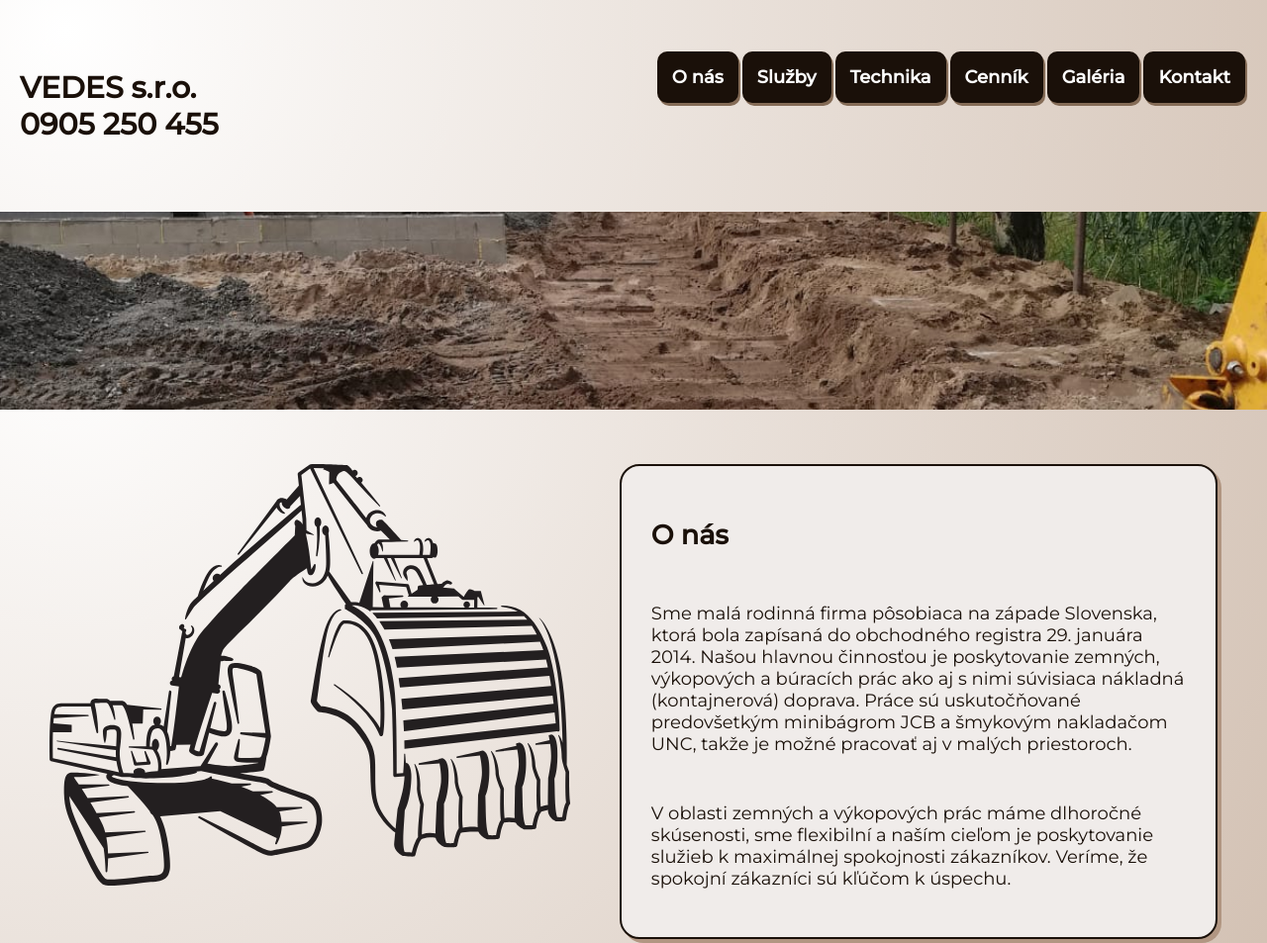
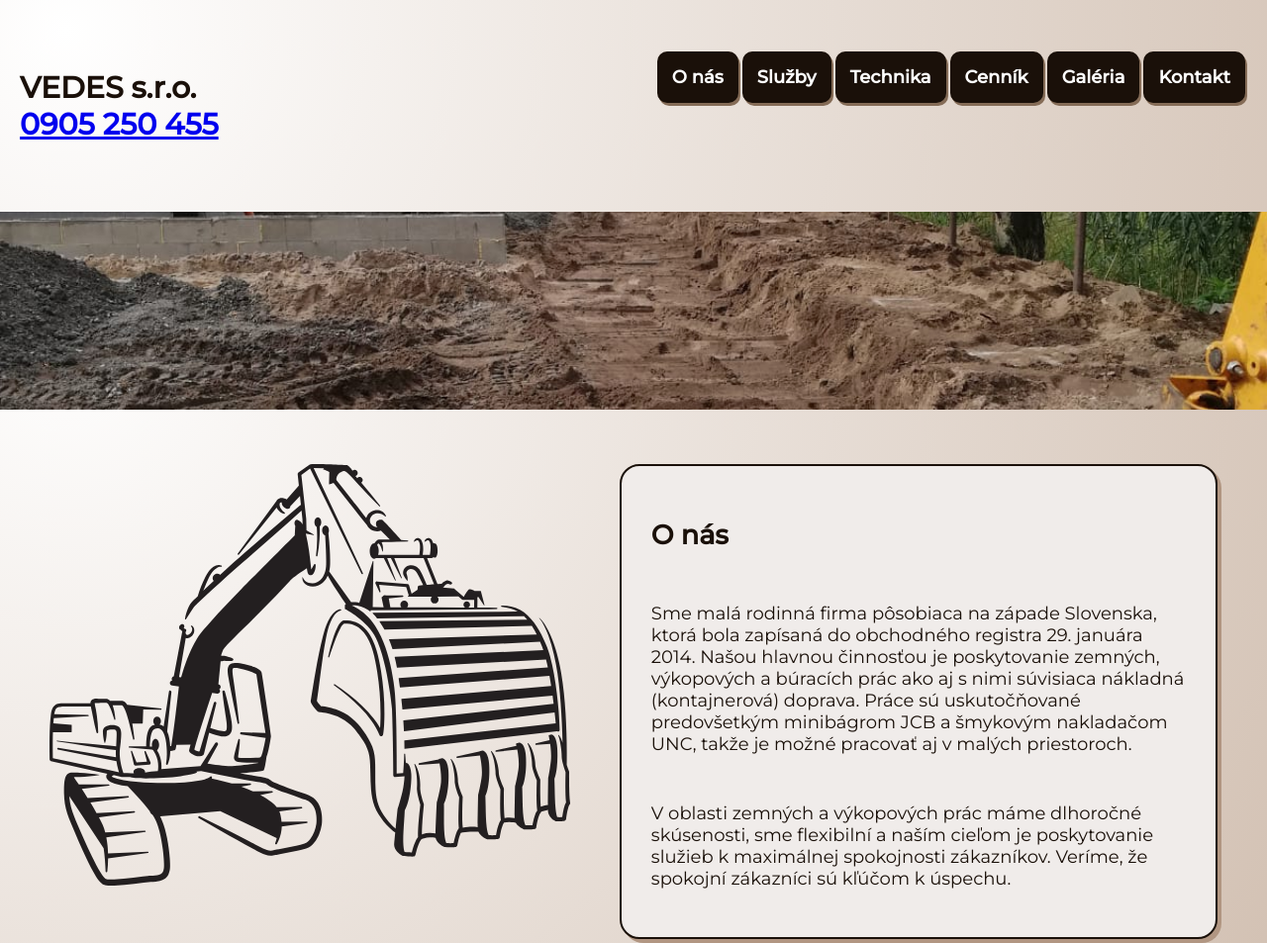
Before and after one commit to SabinaJarabkova/VEDESsro, an Eleventy site: page index.html in a window 1280 px wide. Shown: the top 953 px of the page at 99% size. Built offline with nearby package versions, Linux system fonts and the light colour scheme; Eleventy itself is replaced by a stand-in of ours; files that its build step writes are made by us from their sources; a script that the page names is missing.

Commit message:
ineraktivne tel cislo

```diff
--- a/_includes/sablona.njk
+++ b/_includes/sablona.njk
@@ -25,7 +25,7 @@
         <div class="header__hlavicka">
           <div class="header__title">
             <h1 class="header__nazov"><strong>VEDES s.r.o.</strong><br>
-              0905 250 455
+              <a href="tel:+421905250455">0905 250 455</a>
             </h1>
           </div>
           <!-- <div class="header__image">
```
